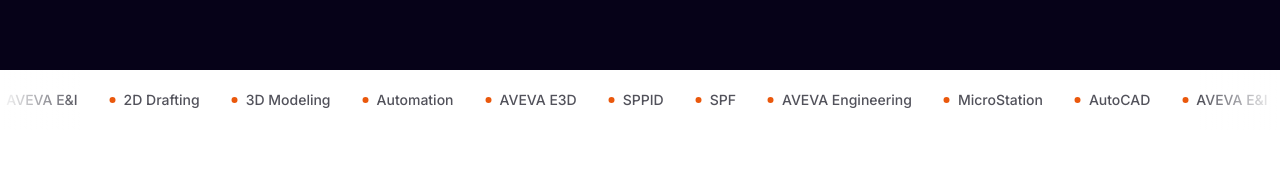
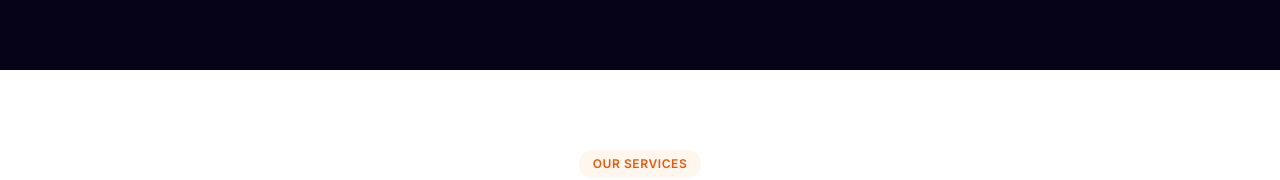
Before and after one commit to Tanishq1089/CATASOFT-N-WEBSITE, a React (Vite) app: page / in a window 1280 px wide. Shown: the part 578-758 px from the top of the page. Built offline with nearby package versions, Linux system fonts and the light colour scheme.

Commit message:
Remove scrolling trust ticker line from HomePage below View Services button

```diff
--- a/src/pages/HomePage.jsx
+++ b/src/pages/HomePage.jsx
@@ -122,24 +122,6 @@ export default function HomePage() {
         </div>
       </section>
 
-      {/* ═══════════ TRUST TICKER ═══════════ */}
-      <section className="bg-white py-5 overflow-hidden relative">
-        <div className="absolute inset-y-0 left-0 w-20 bg-gradient-to-r from-white to-transparent z-10" />
-        <div className="absolute inset-y-0 right-0 w-20 bg-gradient-to-l from-white to-transparent z-10" />
-        <div className="ticker-track flex items-center gap-8 w-max">
-          {[...Array(4)].map((_, rep) =>
-            tickerItems.map((item, i) => (
-              <span
-                key={`${rep}-${i}`}
-                className="flex-shrink-0 inline-flex items-center gap-2 text-text-secondary text-sm font-medium"
-              >
-                <span className="w-1.5 h-1.5 rounded-full bg-primary" />
-                {item}
-              </span>
-            ))
-          )}
-        </div>
-      </section>
 
       {/* ═══════════ SERVICES PREVIEW ═══════════ */}
       <section className="py-20 bg-white">
```
